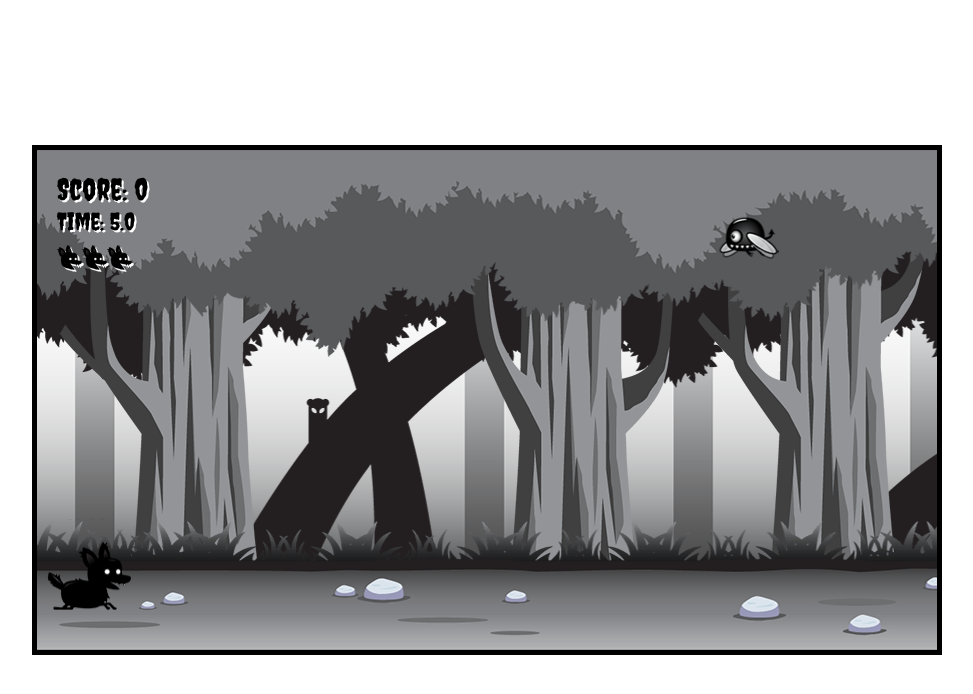
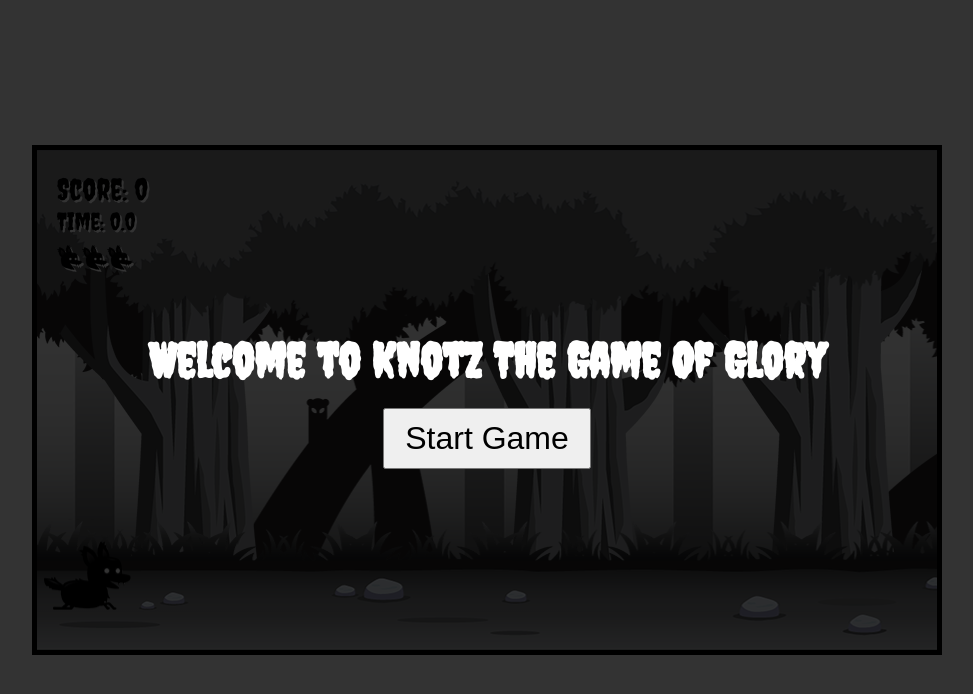
Before and after one commit to KnotEnvy/KnotzTheGameOfGlory, a plain HTML site: page index.html in a window 1280 px wide. Shown: the whole page, without its empty margins (153-1126 px from the left). Drawn offline with Linux system fonts and the light colour scheme.

Commit message:
start screen and button active

```diff
--- a/index.html
+++ b/index.html
@@ -3,15 +3,18 @@
 <head>
     <meta charset="UTF-8">
     <meta name="viewport" content="width=device-width, initial-scale=1.0">
-    <title>KnotzPlatformer</title>
+    <title>KnotzTheGameOfGlory</title>
     <link rel="preconnect" href="https://fonts.googleapis.com">
     <link rel="preconnect" href="https://fonts.gstatic.com" crossorigin>
     <link href="https://fonts.googleapis.com/css2?family=Creepster&display=swap" rel="stylesheet">
     <link rel="stylesheet" href="style.css">
 </head>
 <body>
+    <div id="startScreen">
+        <h1>Welcome to KnotZ The Game Of Glory</h1>
+        <button id="startButton">Start Game</button>
+    </div>
     <canvas id="canvas1"></canvas>
-
         <img id="player" src="images/player.png">
         <img id="layer5" src="images/layer-5f.png">
         <img id="layer4" src="images/layer-4f.png">
--- a/main.js
+++ b/main.js
@@ -15,6 +15,7 @@ window.addEventListener('load', function(){
         constructor(width, height) {
             this.width = width;
             this.height = height;
+            this.isGameStarted = false;
             this.groundMargin = 40
             this.speed = 0
             this.maxSpeed = 3
@@ -40,7 +41,12 @@ window.addEventListener('load', function(){
             this.player.currentState = this.player.states[0];
             this.player.currentState.enter()
         }
+        start() {
+            this.isGameStarted = true;
+        }
+
         update(deltaTime){
+            if (!this.isGameStarted) return;
             this.time += deltaTime
             if (this.time > this.maxTime) this.gameOver = true
             this.background.update()
@@ -103,17 +109,26 @@ window.addEventListener('load', function(){
         }
     }
 
-    const game = new Game (canvas.width, canvas.height)
+    const game = new Game(canvas.width, canvas.height);
     let lastTime = 0;
 
     function animate(timeStamp) {
         const deltaTime = timeStamp - lastTime;
 
         lastTime = timeStamp;
-        ctx.clearRect(0, 0, canvas.width, canvas.height)
-        game.update(deltaTime)
-        game.draw(ctx)
-        if (!game.gameOver) requestAnimationFrame(animate)
+        ctx.clearRect(0, 0, canvas.width, canvas.height);
+        game.update(deltaTime);
+        game.draw(ctx);
+        if (!game.gameOver) requestAnimationFrame(animate);
     }
+
+    const startScreen = document.getElementById('startScreen');
+    const startButton = document.getElementById('startButton');
+
+    startButton.addEventListener('click', function() {
+        startScreen.style.display = 'none';
+        game.start();  // Start your game here
+    });
+
     animate(0);
 });
--- a/style.css
+++ b/style.css
@@ -19,3 +19,31 @@
 #enemy_spider_big, #fire, #collisionAnimation, #lives {
     display: none;
 }
+#startScreen {
+    position: absolute;
+    top: 0;
+    left: 0;
+    width: 100%;
+    height: 100%;
+    background-color: rgba(0, 0, 0, 0.8);
+    color: white;
+    display: flex;
+    flex-direction: column;
+    justify-content: center;
+    align-items: center;
+    text-align: center;
+    font-family: 'Creepster', cursive;
+    z-index: 1;
+}
+
+
+#startScreen h1 {
+    font-size: 3em;
+    margin-bottom: 20px;
+}
+
+#startButton {
+    padding: 10px 20px;
+    font-size: 2em;
+    cursor: pointer;
+}
```
Lines whose indentation alone changed are shown as unchanged.
